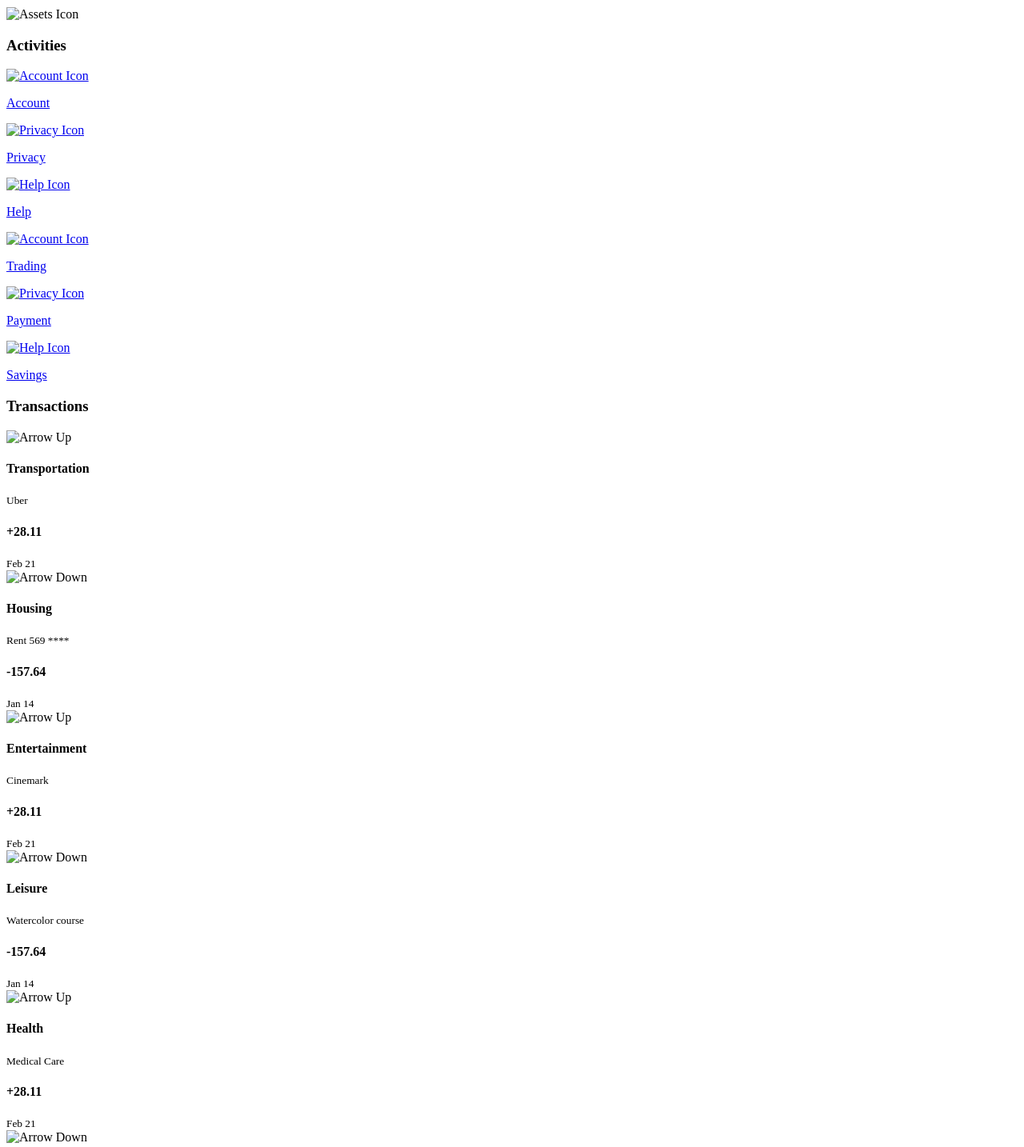
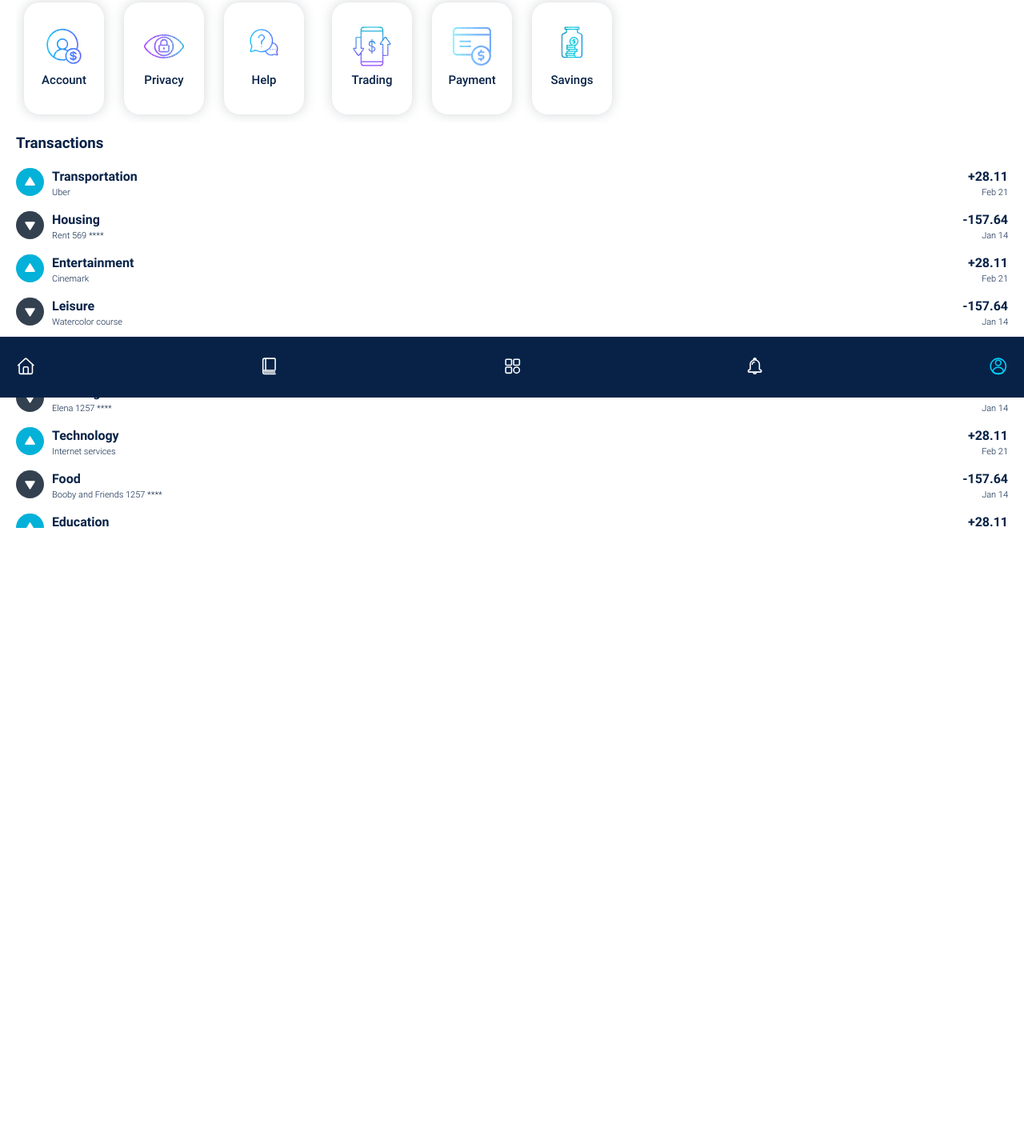
Before and after one commit to kathepr/virtualWallet, a plain HTML site: page index.html in a window 1280 px wide. Shown: the part 303-1737 px from the top of the page at 80% size. After the commit the page ends 1053 px from the top, so only its background shows below. Drawn offline with Linux system fonts and the light colour scheme; the site is published under a folder, as on GitHub Pages, so addresses that start at the root find nothing.

Commit message:
fix: :adhesive_bandage: URLs and hyperlinks are fixed
hash: 097e51d6c59455549f9c25f75ea803531b542579

fix: :adhesive_bandage: Fix URLs and hyperlinks

hash: f0462e169cc7b47ecb71fcce7f0c5a4ade6256a5

fix: :adhesive_bandage: Fix URLs and hyperlinks

hash: fa9bcafc1ea76b10cb354e97c6111a8c0872347f

```diff
--- a/css/balance.css
+++ b/css/balance.css
@@ -25,7 +25,7 @@ body{
 .header__circulo-grande{
     width: 600px;
     height: 600px;
-    background-image: url(/storage/image/background-texture.svg);
+    background-image: url(../storage/image/background-texture.svg);
     background-image: cover;
     background-size: 520px;
     border-radius: 50%; /* Hace que el elemento tenga forma de círculo */
--- a/css/cards.css
+++ b/css/cards.css
@@ -235,7 +235,7 @@ ESTILOS PARA EL APARTADO MAIN - MY CARDS
 }
 
 .main__cards .cards:nth-child(even) {
-    background-image: url(/storage/image/background-texture-creditCard-even.png);
+    background-image: url(../storage/image/background-texture-creditCard-even.png);
 
 }
 
@@ -243,7 +243,7 @@ ESTILOS PARA EL APARTADO MAIN - MY CARDS
     flex-grow: 0; /* Para evitar que las tarjetas se expandan más allá de su contenido */
     flex-shrink: 0; /* Para evitar que las tarjetas se reduzcan más allá de su contenido */
 
-    background-image: url(/storage/image/background-texture-creditCard.png);
+    background-image: url(../storage/image/background-texture-creditCard.png);
     background-size: cover;
     width: 210px;
     height: 320px;
--- a/css/style.css
+++ b/css/style.css
@@ -16,7 +16,7 @@ ESTILOS PARA EL APARTADO HEADER
 body{
     display: flex;
     flex-direction: column;
-    background-image: url(/storage/image/background-texture.svg);
+    background-image: url(../storage/image/background-texture.svg);
 }
 
 a {
--- a/css/variables.css
+++ b/css/variables.css
@@ -29,20 +29,20 @@
 
 @font-face {
     font-family: "Roboto-Bold"; /*SF-Pro-Text-Bold*/ /*SF-Pro-Text-Medium*/
-    src: url("/storage/font/Roboto/Roboto-Bold.ttf");
+    src: url("../storage/font/Roboto/Roboto-Bold.ttf");
 }
 
 @font-face {
     font-family: "Roboto-Black"; /*SF-Pro-Text-Heavy*/
-    src: url(/storage/font/Roboto/Roboto-Black.ttf);
+    src: url(../storage/font/Roboto/Roboto-Black.ttf);
 }
 
 @font-face {
     font-family: "Roboto-Light"; /*SF-Pro-Text-Light*/
-    src: url(/storage/font/Roboto/Roboto-Light.ttf);
+    src: url(../storage/font/Roboto/Roboto-Light.ttf);
 }
 
 @font-face {
     font-family: "Roboto-Medium";
-    src: url(/storage/font/Roboto/Roboto-Medium.ttf);
+    src: url(../storage/font/Roboto/Roboto-Medium.ttf);
 }
--- a/index.html
+++ b/index.html
@@ -4,7 +4,7 @@
 <head>
     <meta charset="UTF-8">
     <meta name="viewport" content="width=device-width, initial-scale=1.0">
-    <link rel="stylesheet" href="/css/style.css">
+    <link rel="stylesheet" href="./css/style.css">
 
     <title>Virtual Wallet</title>
 </head>
@@ -14,12 +14,12 @@
     <header class="header">
         <div class="header__logo-menu">
             <div class="logo-menu__logo">
-                <img src="/storage/image/inveto-white-symbol.svg" alt="Invento Logo">
+                <img src="./storage/image/inveto-white-symbol.svg" alt="Invento Logo">
                 <small>WALL-E</small>
             </div>
 
             <div class="logo-menu__menu">
-                <img src="/storage/image/icon-line-menu-white.svg" alt="Menu Icon">
+                <img src="./storage/image/icon-line-menu-white.svg" alt="Menu Icon">
             </div>
         </div>
 
@@ -32,12 +32,12 @@
             <article class="financialPortafolio__savings">
                 <small>SAVINGS</small>
                 <p><span>$</span>15,615</p>
-                <img src="/storage/image/rectangle-green.svg" alt="Savings Icon">
+                <img src="./storage/image/rectangle-green.svg" alt="Savings Icon">
             </article>
             <article class="financialPortafolio__assets">
                 <small>ASSETS</small>
                 <p><span>$</span>9,615</p>
-                <img src="/storage/image/rectangle-gray.svg" alt="Assets Icon">
+                <img src="./storage/image/rectangle-gray.svg" alt="Assets Icon">
             </article>
         </div>
     </header>
@@ -61,7 +61,7 @@
 
                     <nav class="types__account">
                         <a href="#" class="account__link">
-                            <img src="/storage/image/account.svg" alt="Account Icon">
+                            <img src="./storage/image/account.svg" alt="Account Icon">
                             <p>Account</p>
                         </a>
                     </nav>
@@ -69,7 +69,7 @@
                     <nav class="types__privacy">
 
                         <a href="#"  class="privacy__link">
-                            <img src="/storage/image/privacy.svg" alt="Privacy Icon">
+                            <img src="./storage/image/privacy.svg" alt="Privacy Icon">
                             <p>Privacy</p>
                         </a>
                     </nav>
@@ -78,13 +78,13 @@
 
                         <a href="#" class="help__link">
 
-                            <img src="/storage/image/help.svg" alt="Help Icon">
+                            <img src="./storage/image/help.svg" alt="Help Icon">
                             <p>Help</p>
                         </a>
                     </nav>
                     <nav class="types__account">
                         <a href="#" class="account__link">
-                            <img src="/storage/image/transactions.svg" alt="Account Icon">
+                            <img src="./storage/image/transactions.svg" alt="Account Icon">
                             <p>Trading</p>
                         </a>
                     </nav>
@@ -92,7 +92,7 @@
                     <nav class="types__privacy">
 
                         <a href="#"  class="privacy__link">
-                            <img src="/storage/image/payment.svg" alt="Privacy Icon">
+                            <img src="./storage/image/payment.svg" alt="Privacy Icon">
                             <p>Payment</p>
                         </a>
                     </nav>
@@ -101,7 +101,7 @@
 
                         <a href="#" class="help__link">
 
-                            <img src="/storage/image/savings.svg" alt="Help Icon">
+                            <img src="./storage/image/savings.svg" alt="Help Icon">
                             <p>Savings</p>
                         </a>
                     </nav>
@@ -124,7 +124,7 @@
                     <article class="transaction-types">
                         <div class="transaction-types__description">
                             <div class="description__image">
-                                <img src="/storage/image/arrow-up-green.svg" alt="Arrow Up">
+                                <img src="./storage/image/arrow-up-green.svg" alt="Arrow Up">
                             </div>
                             <div class="description__info">
                                 <h4>Transportation</h4>
@@ -141,7 +141,7 @@
                     <article class="transaction-types">
                         <div class="transaction-types__description">
                             <div class="description__image">
-                                <img src="/storage/image/arrow-down-black.svg" alt="Arrow Down">
+                                <img src="./storage/image/arrow-down-black.svg" alt="Arrow Down">
                             </div>
                             <div class="description__info">
                                 <h4>Housing</h4>
@@ -157,7 +157,7 @@
                     <article class="transaction-types">
                         <div class="transaction-types__description">
                             <div class="description__image">
-                                <img src="/storage/image/arrow-up-green.svg" alt="Arrow Up">
+                                <img src="./storage/image/arrow-up-green.svg" alt="Arrow Up">
                             </div>
                             <div class="description__info">
                                 <h4>Entertainment</h4>
@@ -174,7 +174,7 @@
                     <article class="transaction-types">
                         <div class="transaction-types__description">
                             <div class="description__image">
-                                <img src="/storage/image/arrow-down-black.svg" alt="Arrow Down">
+                                <img src="./storage/image/arrow-down-black.svg" alt="Arrow Down">
                             </div>
                             <div class="description__info">
                                 <h4>Leisure</h4>
@@ -190,7 +190,7 @@
                     <article class="transaction-types">
                         <div class="transaction-types__description">
                             <div class="description__image">
-                                <img src="/storage/image/arrow-up-green.svg" alt="Arrow Up">
+                                <img src="./storage/image/arrow-up-green.svg" alt="Arrow Up">
                             </div>
                             <div class="description__info">
                                 <h4>Health</h4>
@@ -207,7 +207,7 @@
                     <article class="transaction-types">
                         <div class="transaction-types__description">
                             <div class="description__image">
-                                <img src="/storage/image/arrow-down-black.svg" alt="Arrow Down">
+                                <img src="./storage/image/arrow-down-black.svg" alt="Arrow Down">
                             </div>
                             <div class="description__info">
                                 <h4>Clothing</h4>
@@ -223,7 +223,7 @@
                     <article class="transaction-types">
                         <div class="transaction-types__description">
                             <div class="description__image">
-                                <img src="/storage/image/arrow-up-green.svg" alt="Arrow Up">
+                                <img src="./storage/image/arrow-up-green.svg" alt="Arrow Up">
                             </div>
                             <div class="description__info">
                                 <h4>Technology</h4>
@@ -240,7 +240,7 @@
                     <article class="transaction-types">
                         <div class="transaction-types__description">
                             <div class="description__image">
-                                <img src="/storage/image/arrow-down-black.svg" alt="Arrow Down">
+                                <img src="./storage/image/arrow-down-black.svg" alt="Arrow Down">
                             </div>
                             <div class="description__info">
                                 <h4>Food</h4>
@@ -256,7 +256,7 @@
                     <article class="transaction-types">
                         <div class="transaction-types__description">
                             <div class="description__image">
-                                <img src="/storage/image/arrow-up-green.svg" alt="Arrow Up">
+                                <img src="./storage/image/arrow-up-green.svg" alt="Arrow Up">
                             </div>
                             <div class="description__info">
                                 <h4>Education</h4>
@@ -273,7 +273,7 @@
                     <article class="transaction-types">
                         <div class="transaction-types__description">
                             <div class="description__image">
-                                <img src="/storage/image/arrow-down-black.svg" alt="Arrow Down">
+                                <img src="./storage/image/arrow-down-black.svg" alt="Arrow Down">
                             </div>
                             <div class="description__info">
                                 <h4>Hobbies</h4>
@@ -288,7 +288,7 @@
                     <article class="transaction-types">
                         <div class="transaction-types__description">
                             <div class="description__image">
-                                <img src="/storage/image/arrow-up-green.svg" alt="Arrow Up">
+                                <img src="./storage/image/arrow-up-green.svg" alt="Arrow Up">
                             </div>
                             <div class="description__info">
                                 <h4>Transportation</h4>
@@ -305,7 +305,7 @@
                     <article class="transaction-types">
                         <div class="transaction-types__description">
                             <div class="description__image">
-                                <img src="/storage/image/arrow-down-black.svg" alt="Arrow Down">
+                                <img src="./storage/image/arrow-down-black.svg" alt="Arrow Down">
                             </div>
                             <div class="description__info">
                                 <h4>Housing</h4>
@@ -321,7 +321,7 @@
                     <article class="transaction-types">
                         <div class="transaction-types__description">
                             <div class="description__image">
-                                <img src="/storage/image/arrow-up-green.svg" alt="Arrow Up">
+                                <img src="./storage/image/arrow-up-green.svg" alt="Arrow Up">
                             </div>
                             <div class="description__info">
                                 <h4>Entertainment</h4>
@@ -338,7 +338,7 @@
                     <article class="transaction-types">
                         <div class="transaction-types__description">
                             <div class="description__image">
-                                <img src="/storage/image/arrow-down-black.svg" alt="Arrow Down">
+                                <img src="./storage/image/arrow-down-black.svg" alt="Arrow Down">
                             </div>
                             <div class="description__info">
                                 <h4>Leisure</h4>
@@ -354,7 +354,7 @@
                     <article class="transaction-types">
                         <div class="transaction-types__description">
                             <div class="description__image">
-                                <img src="/storage/image/arrow-up-green.svg" alt="Arrow Up">
+                                <img src="./storage/image/arrow-up-green.svg" alt="Arrow Up">
                             </div>
                             <div class="description__info">
                                 <h4>Health</h4>
@@ -371,7 +371,7 @@
                     <article class="transaction-types">
                         <div class="transaction-types__description">
                             <div class="description__image">
-                                <img src="/storage/image/arrow-down-black.svg" alt="Arrow Down">
+                                <img src="./storage/image/arrow-down-black.svg" alt="Arrow Down">
                             </div>
                             <div class="description__info">
                                 <h4>Clothing</h4>
@@ -387,7 +387,7 @@
                     <article class="transaction-types">
                         <div class="transaction-types__description">
                             <div class="description__image">
-                                <img src="/storage/image/arrow-up-green.svg" alt="Arrow Up">
+                                <img src="./storage/image/arrow-up-green.svg" alt="Arrow Up">
                             </div>
                             <div class="description__info">
                                 <h4>Technology</h4>
@@ -404,7 +404,7 @@
                     <article class="transaction-types">
                         <div class="transaction-types__description">
                             <div class="description__image">
-                                <img src="/storage/image/arrow-down-black.svg" alt="Arrow Down">
+                                <img src="./storage/image/arrow-down-black.svg" alt="Arrow Down">
                             </div>
                             <div class="description__info">
                                 <h4>Food</h4>
@@ -420,7 +420,7 @@
                     <article class="transaction-types">
                         <div class="transaction-types__description">
                             <div class="description__image">
-                                <img src="/storage/image/arrow-up-green.svg" alt="Arrow Up">
+                                <img src="./storage/image/arrow-up-green.svg" alt="Arrow Up">
                             </div>
                             <div class="description__info">
                                 <h4>Education</h4>
@@ -437,7 +437,7 @@
                     <article class="transaction-types">
                         <div class="transaction-types__description">
                             <div class="description__image">
-                                <img src="/storage/image/arrow-down-black.svg" alt="Arrow Down">
+                                <img src="./storage/image/arrow-down-black.svg" alt="Arrow Down">
                             </div>
                             <div class="description__info">
                                 <h4>Hobbies</h4>
@@ -463,31 +463,31 @@
         <ul class="footer__navigation-icons">
             <li>
                 <a href="#">
-                    <img src="/storage/image/white-home-footer.svg">
+                    <img src="./storage/image/white-home-footer.svg">
                 </a>
             </li>
 
             <li>
-                <a href="views/balance.html">
-                    <img src="/storage/image/white-content-footer.svg">
+                <a href="./views/balance.html">
+                    <img src="./storage/image/white-content-footer.svg">
                 </a>
             </li>
 
             <li>
-                <a href="views/cards.html">
-                    <img src="/storage/image/white-menu-footer.svg">
+                <a href="./views/cards.html">
+                    <img src="./storage/image/white-menu-footer.svg">
                 </a>
             </li>
 
             <li>
                 <a href="#">
-                    <img src="/storage/image/white-bell-footer.svg">
+                    <img src="./storage/image/white-bell-footer.svg">
                 </a>
             </li>
 
             <li class="navigation-icons__user">
                 <a href="index.html">
-                    <img src="/storage/image/green-user-footer.svg">
+                    <img src="./storage/image/green-user-footer.svg">
                 </a>
             </li>
         </ul>
--- a/views/balance.html
+++ b/views/balance.html
@@ -4,7 +4,7 @@
     <meta charset="UTF-8">
     <meta name="viewport" content="width=device-width, initial-scale=1.0">
 
-    <link rel="stylesheet" href="/css/balance.css">
+    <link rel="stylesheet" href="../css/balance.css">
     <title>Virtual Wallet - Balance View</title>
 
 </head>
@@ -16,12 +16,12 @@
         <div class="header__circulo-grande"></div>
         <div class="header__logo-menu">
             <div class="logo-menu__logo">
-                <img src="/storage/image/inveto-white-symbol.svg" alt="Invento Logo">
+                <img src="../storage/image/inveto-white-symbol.svg" alt="Invento Logo">
                 <small>WALL-E</small>
             </div>
 
             <div class="logo-menu__menu">
-                <img src="/storage/image/icon-line-menu-white.svg" alt="Menu Icon">
+                <img src="../storage/image/icon-line-menu-white.svg" alt="Menu Icon">
             </div>
         </div>
         <div class="header__circulo-pequeño">
@@ -52,20 +52,20 @@
             </div>
 
             <div class="main__finacial-management-image">
-                <img src="/storage/image/graphic.svg">
+                <img src="../storage/image/graphic.svg">
             </div>
         </div>
 
         <article class="main__spending">
 
             <div class="spending__exit">
-                <img src="/storage/image/x-green.svg">
+                <img src="../storage/image/x-green.svg">
             </div>
 
 
             <div class="spending__content">
                 <div class="spending__card">
-                    <img src="/storage/image/card.svg">
+                    <img src="../storage/image/card.svg">
                 </div>
                 <div class="spending__text">
                     <h3>Spending</h3>
@@ -86,31 +86,31 @@
         <ul class="footer__navigation-icons">
             <li>
                 <a href="#">
-                    <img src="/storage/image/white-home-footer.svg">
+                    <img src="../storage/image/white-home-footer.svg">
                 </a>
             </li>
 
             <li>
                 <a href="balance.html">
-                    <img src="/storage/image/green-content-footer.svg">
+                    <img src="../storage/image/green-content-footer.svg">
                 </a>
             </li>
 
             <li>
-                <a href="cards.html">
-                    <img src="/storage/image/white-menu-footer.svg">
+                <a href="./cards.html">
+                    <img src="../storage/image/white-menu-footer.svg">
                 </a>
             </li>
 
             <li>
                 <a href="#">
-                    <img src="/storage/image/white-bell-footer.svg">
+                    <img src="../storage/image/white-bell-footer.svg">
                 </a>
             </li>
 
             <li class="navigation-icons__user">
                 <a href="../index.html">
-                    <img src="/storage/image/user-white.svg">
+                    <img src="../storage/image/user-white.svg">
                 </a>
             </li>
         </ul>
```
Also changed, not shown: views/cards.html (+19 -19 lines).
